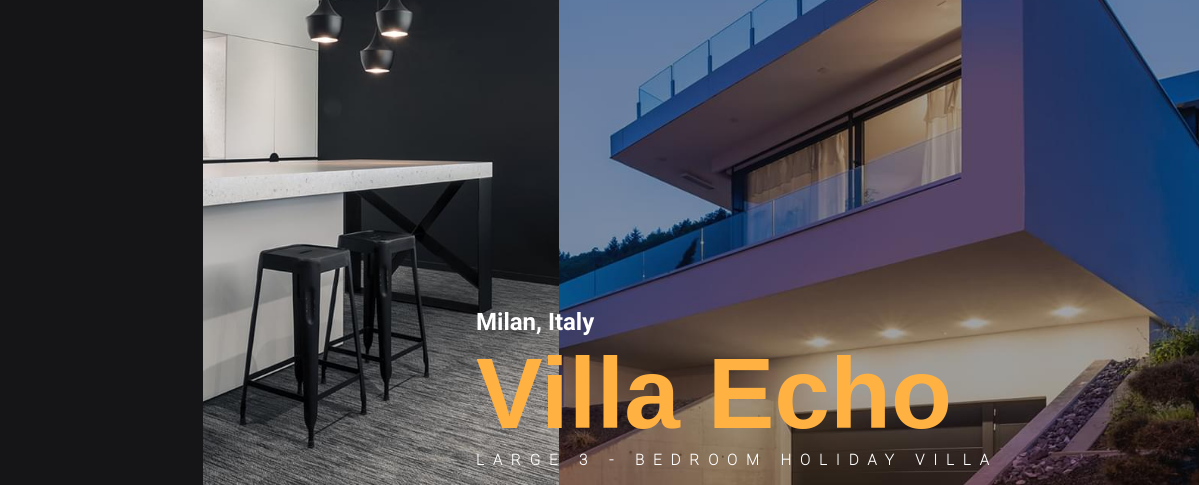
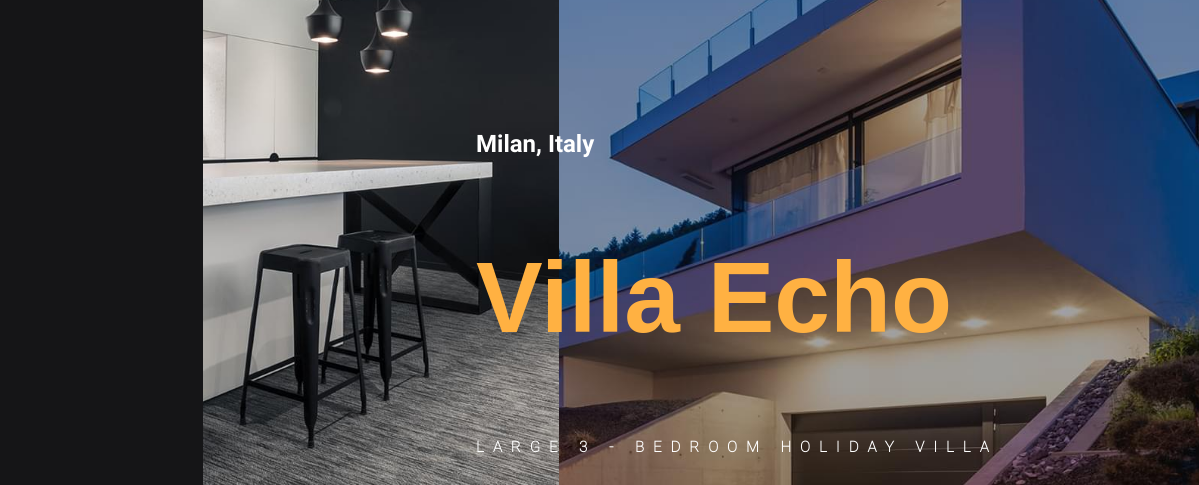
Before and after one commit to faizan-nasir/CITY-SCAPE, a plain HTML site: page index.html in a window 1280 px wide. Shown: the part 167-652 px from the top of the page, 81-1280 px from the left. Drawn offline with Linux system fonts and the light colour scheme.

Commit message:
Update index.html

```diff
--- a/index.html
+++ b/index.html
@@ -59,14 +59,14 @@
 
       <!-- Right Banner Starts -->
       <div class="banner-right">
-        <div class="inner-main">
+        <div class="inner-main flex-all flex-end">
           <img src="images/Four.jpg" alt="table-chair image" />
-        </div>
-        <div class="inner-content">
-          <p id="inner-para1">Milan, Italy</p>
-          <p id="inner-para2">Villa Echo</p>
-          <p id="inner-para3">LARGE 3 - BEDROOM HOLIDAY VILLA</p>
-          <a id="inner-para-btn" href="#">View Project</a>
+          <div class="inner-content">
+            <h2 id="inner-para1">Milan, Italy</h2>
+            <h2 id="inner-para2">Villa Echo</h2>
+            <h2 id="inner-para3">LARGE 3 - BEDROOM HOLIDAY VILLA</h2>
+            <a id="inner-para-btn" href="#">View Project</a>
+          </div>
         </div>
         <div class="slider">
           <i class="fa-solid fa-chevron-left"></i>
```
